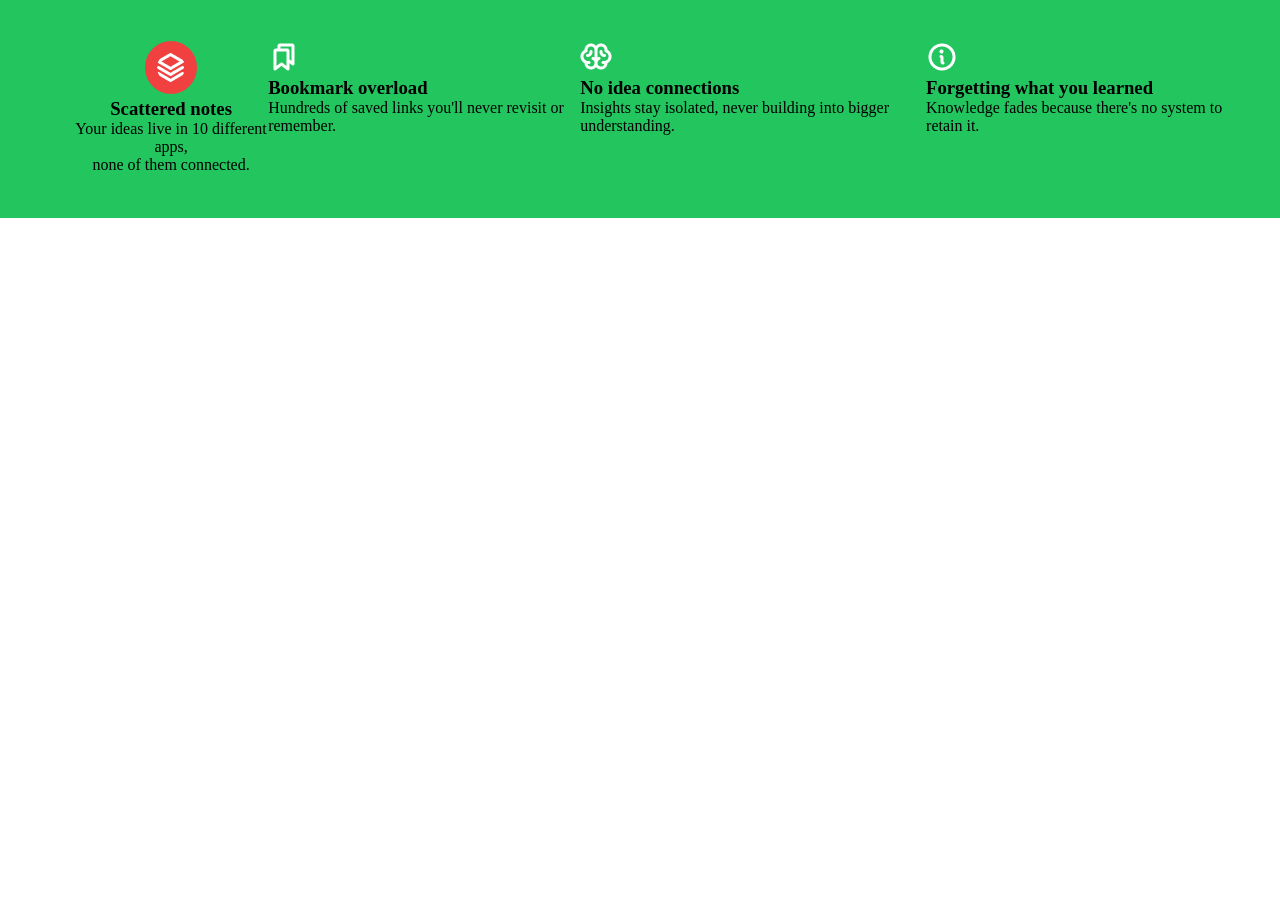
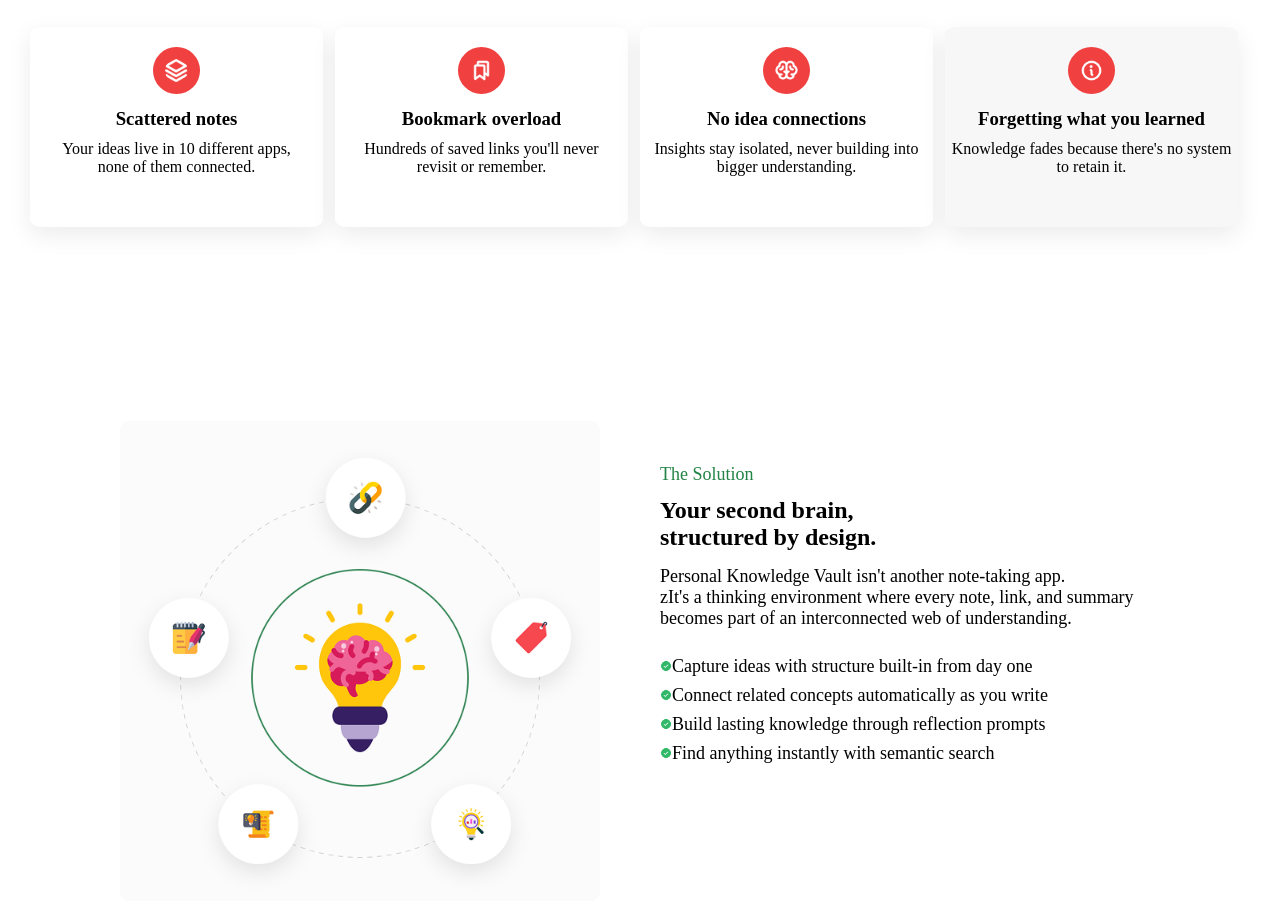
Before and after one commit to asadullahgalibm/fast-assignment01-html-css, a plain HTML site: page assign.html in a window 1280 px wide. Shown: the part 948-1862 px from the top of the page. Before the commit the page ends 1210 px from the top, so only its background shows below. Drawn offline with Linux system fonts and the light colour scheme.

Commit message:
section-03 Update code

```diff
--- a/assign.css
+++ b/assign.css
@@ -1,16 +1,11 @@
 
-/* dddddddddddddddddddddddddddddddddddddddddddddd */
-/* ===== Reset ===== */
 * {
     margin: 0;
     padding: 0;
     box-sizing: border-box;
 }
 
-a {
-    text-decoration: none;
-    color: inherit;
-}
+g
 
 /* ===== Navbar ===== */
 .head {
@@ -119,34 +114,184 @@ a {
 }
 /* DDDDDDDDDDDDDDDDDDDDDDDddddddddddddddddddddddddddddddddddddddd */
  .sec2{
-    background-color: #22c55e;
+    background-cfolor: #22c55e;
+
 
  }
  .sec2-head{
     text-align: center;
  }
  .sec2-head h1{
-    padding-top: 20px;
-    padding-bottom: 6px;
+    padding-top: 40px;
+    padding-bottom: 10px;
  }
 
  .sec2-list{
     display: flex;
     justify-content: space-around;
-    margin-left: 120px;
-    margin-right: 120px;
-    margin: 44px;
+    margin: 30px;
     padding-bottom: 44px;
-    padding-top: 4px;
-    padding-left: 30px;
-    padding-right: 10px;
+    padding-top: px;
+    padding-left: px;
+    padding-right: px;
  }
 .li-box1{
     text-align: center;
+    width: 300px;
+    height: 200px;
+    background-color: #ffffff;
+    border: .5px solid gray;
+    border-radius: 4%;
+    margin-right: 12px;
+    margin-left: 0px;
+    border: none;
+    box-shadow: 0 8px 24px rgba(0, 0, 0, 0.08);
+
+
+
 }
 .li-box1 img{
-    height: 50x;
+    height: 47px;
     background-color: rgb(240, 64, 64);
     padding: 12px;
     border-radius: 50%;
+    margin-bottom: 10px;
+    margin-top: 20px;
 }
+.li-box1 h3{
+    margin-bottom: 10px;
+
+}
+
+.li-box2{
+     text-align: center;
+    width: 300px;
+    height: 200px;
+    background-color: #ffffff;
+    border: .5px solid gray;
+    border-radius: 4%;
+    margin-right: 12px;
+    margin-left: 0px;
+    box-shadow: 0 8px 24px rgba(0, 0, 0, 0.08);
+    border: none;
+
+}
+.li-box2 img{
+    height: 47px;
+    background-color: rgb(240, 64, 64);
+    padding: 12px;
+    border-radius: 50%;
+    margin-bottom: 10px;
+    margin-top: 20px;
+}
+
+.li-box2 h3{
+    margin-bottom: 10px;
+
+}
+.li-box3{
+     text-align: center;
+    width: 300px;
+    height: 200px;
+    background-color: #ffffff;
+    border: .5px solid gray;
+    border-radius: 4%;
+    margin-right: 12px;
+    margin-left: 0px;
+    box-shadow: 0 8px 24px rgba(0, 0, 0, 0.08);
+    border: none;
+
+}
+.li-box3 img{
+    height: 47px;
+    background-color: rgb(240, 64, 64);
+    padding: 12px;
+    border-radius: 50%;
+    margin-bottom: 10px;
+    margin-top: 20px;
+}
+
+.li-box3 h3{
+    margin-bottom: 10px;
+
+}
+.li-box4{
+     text-align: center;
+    width: 300px;
+    height: 200px;
+    background-color: #f8f7f7;
+    border: .5px solid gray;
+    border-radius: 4%;
+    margin-right: 12px;
+    margin-left: 0px;
+    box-shadow: 0 8px 24px rgba(0, 0, 0, 0.08);
+    border: none;
+
+}
+.li-box4 img{
+    height: 47px;
+    background-color: rgb(240, 64, 64);
+    padding: 12px;
+    border-radius: 50%;
+    margin-bottom: 10px;
+    margin-top: 20px;
+}
+
+.li-box4 h3{
+    margin-bottom: 10px;
+
+}
+/* dddddddddddddddddddddddddddddddddddddddddddddddddddddddddd */
+
+.sec3{
+    padding: 120px 120px;
+    background-color: #ffffff;
+}
+.sec3-content{
+    display: flex;
+    gap: 60px;
+}
+.sec3-logo{
+    width: 480px;
+    height: 480px;
+    object-fit: cover;
+}
+.sec3-part1{
+    padding-top: 38px;
+}
+.p2-p{
+    margin-bottom: 10px;
+    color: #218345;
+
+}
+.sec3-part2 h1{
+    margin-bottom: 10px;
+
+}
+.sec3-part2 p{
+    padding-top: 5px;
+    font-size: large;
+    padding-bottom: 2px;
+}
+.sec3-li{
+      list-style: none;
+  padding-left: 0;
+  font-size: large;
+}
+.sec3-li img{
+    height: 12px;
+}
+.s3li1{
+    padding-bottom: 8px;
+    padding-top: 25px;
+}
+.s3li2{
+    padding-bottom: 8px;
+}
+
+.s3li3{
+    padding-bottom: 8px;
+}
+.s3li4{
+    padding-bottom: 8px;
+}
--- a/assign.html
+++ b/assign.html
@@ -39,7 +39,7 @@
 
     </div>
 </section>
-<!-- ddddddddddddddddddddddddddddddddddddddddddddddddddddddddddddddddddddddddddddddddddddddddddddddddddddddddddddddddd -->
+
 <section class="sec2">
     <div class="sec2-content">
 
@@ -56,20 +56,22 @@
                  <p>Your ideas live in 10 different apps,<br> none of them connected.</p>
             </div>
 
-            <div>
+            <div class="li-box2">
                 <img src="assets/Bookmarks.png" alt="">
                 <h3>Bookmark overload</h3>
-                 <p>Hundreds of saved links you'll never revisit or remember.</p>
+                 <p>Hundreds of saved links you'll never<br> revisit or remember.</p>
             </div>
-            <div>
+
+            <div class="li-box3">
                 <img src="assets/Brain.png" alt="">
                 <h3>No idea connections</h3>
                  <p>Insights stay isolated, never building into bigger understanding.</p>
             </div>
-            <div>
+
+            <div class="li-box4">
                 <img src="assets/Info.png" alt="">
                 <h3>Forgetting what you learned</h3>
-                 <p>Knowledge fades because there's no system to retain it.</p>
+                 <p>Knowledge fades because there's no system<br> to retain it.</p>
             </div>
 
 
@@ -78,6 +80,28 @@
     </div>
 </section>
 
+<!-- dddddddddddddddddddddddddddddddddddddddddddddddddddddddddddddddddddd -->
+ <section class="sec3">
+    <div class="sec3-content">
+        <div><img src="assets/knowledge.png" class="sec3-logo"></div>
+        <div class="sec3-part1">
+            <div class="sec3-part2">
+                <p class="p2-p">The Solution</p>
+                <h1>Your second brain, <br>structured by design.
 
+                </h1>
+                <p>Personal Knowledge Vault isn't another note-taking app.<br>zIt's a thinking environment where every note, link, and summary<br>becomes part of an interconnected web of understanding.</p>
+            </div>
+                <div>
+                    <ul class="sec3-li">
+                        <li class="s3li1"><img src="assets/CheckCircle.png" alt="">Capture ideas with structure built-in from day one</li>
+                        <li class="s3li2"><img src="assets/CheckCircle.png" alt="">Connect related concepts automatically as you write</li>
+                        <li class="s3li3"><img src="assets/CheckCircle.png" alt="">Build lasting knowledge through reflection prompts</li>
+                        <li class="s3li4"><img src="assets/CheckCircle.png" alt="">Find anything instantly with semantic search</li>
+                    </ul>
+                </div>
+        </div>
+    </div>
+ </section>
 </body>
 </html>
```
